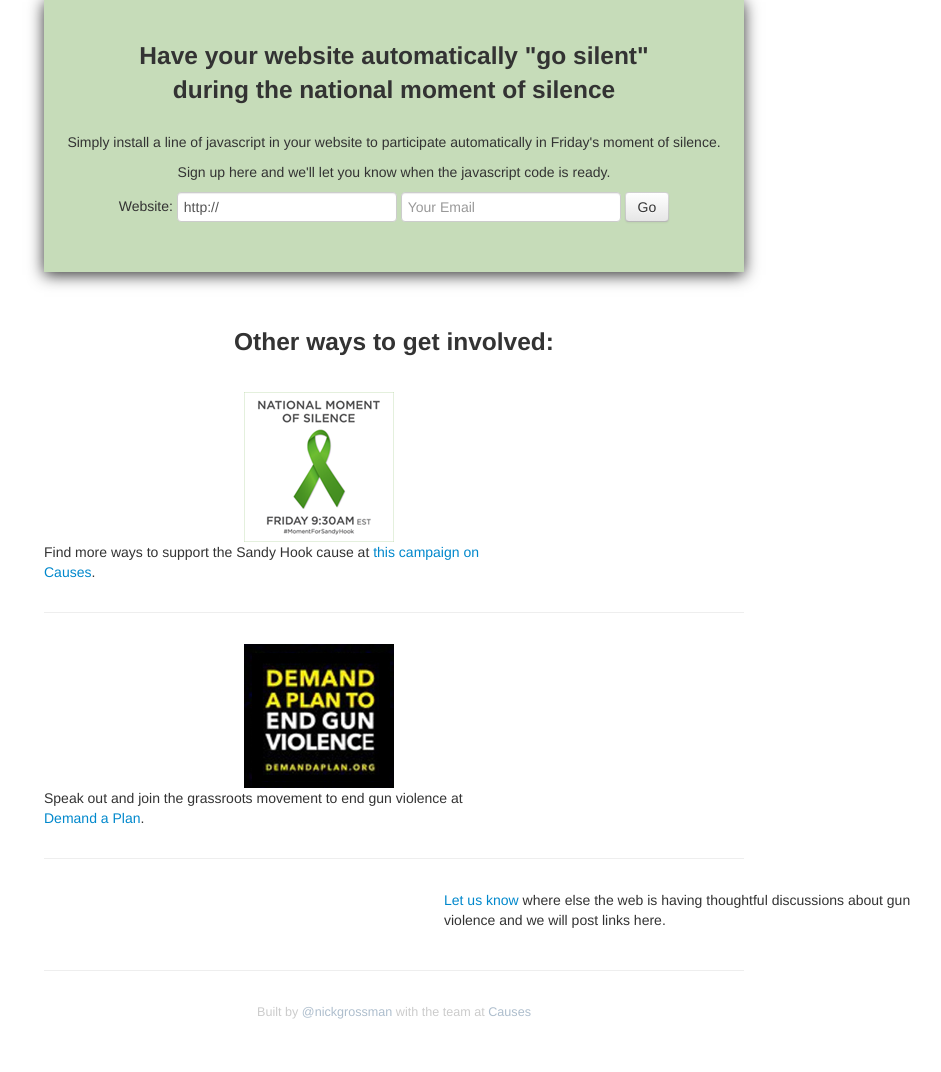
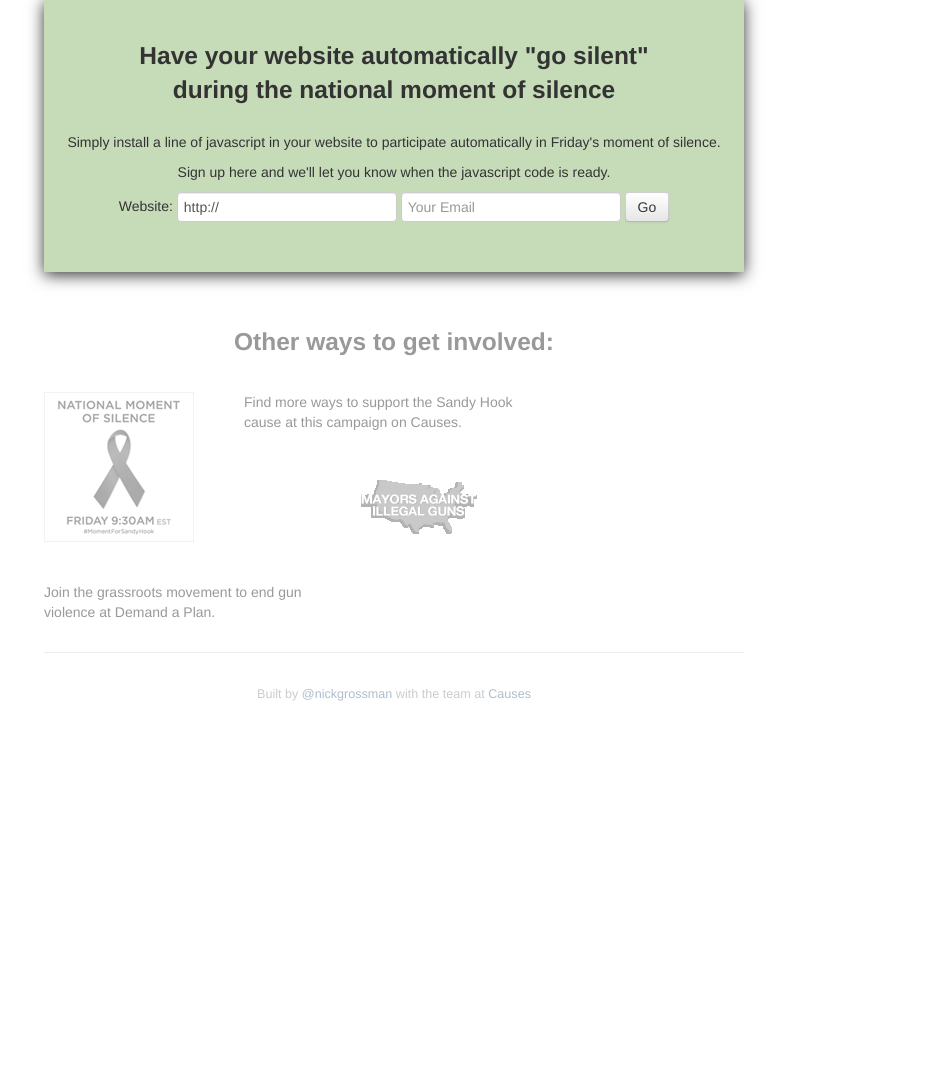
Before and after one commit to nickgrossman/webgoessilent.org, a PHP site: page / in a window 1280 px wide. Shown: the part 1114-2186 px from the top of the page, without its empty margins (246-1187 px from the left). After the commit the page ends 1815 px from the top, so only its background shows below. Run offline with PHP 8.4, Linux system fonts and the light colour scheme; some libraries are stand-ins or nearby versions.

Commit message:
made logos less prominent

```diff
--- a/includes/header.php
+++ b/includes/header.php
@@ -48,7 +48,7 @@
 	  }
 	</style>
 	<link href="bootstrap/css/bootstrap-responsive.css" rel="stylesheet">
-	<link href="style.css?v=3" rel="stylesheet">
+	<link href="style.css?v=4" rel="stylesheet">
 
 	<!-- JavaScript -->
 	<script src="wufoo/scripts/wufoo.js"></script>
--- a/index.php
+++ b/index.php
@@ -44,35 +44,28 @@ type="submit" type="submit" class="btn">Go</button>
 
 </div>
 
- <center>
-	 <h3>Other ways to get involved:</h3><br />
- </center>
+ <section id="links">
+
+ <h3 id="links">Other ways to get involved:</h3><br />
 
  <div class="row">
 
-	 <div class="span2 offset2">
-		 <a href="http://www.causes.com/causes/807161-stand-with-sandy-hook/actions/1716727"><img src="img/ribbon-150.png" /></a>
+	 <div class="span2">
+		 <a href="http://www.causes.com/causes/807161-stand-with-sandy-hook/actions/1716727"><img src="img/ribbon-150.png?v=2" /></a>
 	 </div>
-	 <div class="span5">
+	 <div class="span3">
 	 	Find more ways to support the Sandy Hook cause at <a href="http://www.causes.com/causes/807161-stand-with-sandy-hook/">this campaign on Causes</a>.
 	 </div>
- </div>
- <hr />
- <div class="row">
- 	 <div class="span2 offset2">
- 		 <a href="http://demandaplan.org"><img src="img/demandaplan.jpg" /></a>
+
+ 	 <div class="span2 offset1">
+ 		 <a href="http://demandaplan.org"><img src="img/mayors.png" /></a>
  	 </div>
- 	 <div class="span5">
- 	 	Speak out and join the grassroots movement to end gun violence at <a href="http://demandaplan.org">Demand a Plan</a>.
+ 	 <div class="span3">
+ 	 	Join the grassroots movement to end gun violence at <a href="http://demandaplan.org">Demand a Plan</a>.
  	 </div>
  </div>
 
-<hr />
-	<div class="row">
+</section>
 
-	<div class="span5 offset4">
-			 <p><a href="http://wrkng.wufoo.com/forms/where-the-web-is-discussing-gun-violence/">Let us know</a> where else the web is having thoughtful discussions about gun violence and we will post links here.	</p>
-		</div>
-	</div>
 
 <?php include('includes/footer.php'); ?>
--- a/style.css
+++ b/style.css
@@ -22,6 +22,18 @@
   box-shadow:         0 3px 15px 0px #333;
 }
 
+#links {
+	color: #999;
+}
+
+#links h3 {
+	text-align: center;
+}
+
+#links a {
+	color: #999;
+}
+
 footer {
 	text-align: center;
 	color: #ccc;
```
Also changed, not shown: img/demandaplan.jpg, img/mayors.png (added), img/ribbon-150.jpg (added), img/ribbon-150.png.
